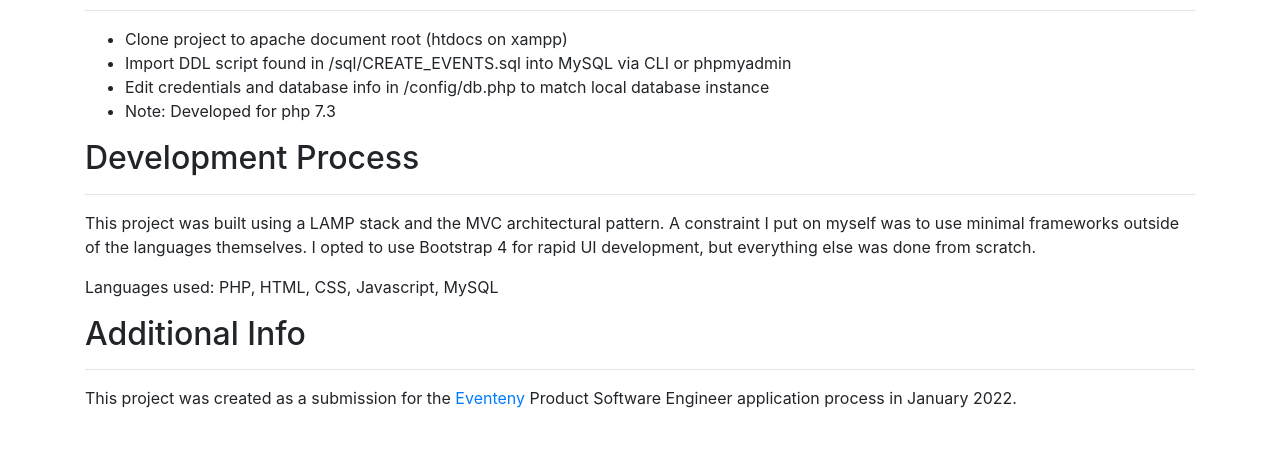
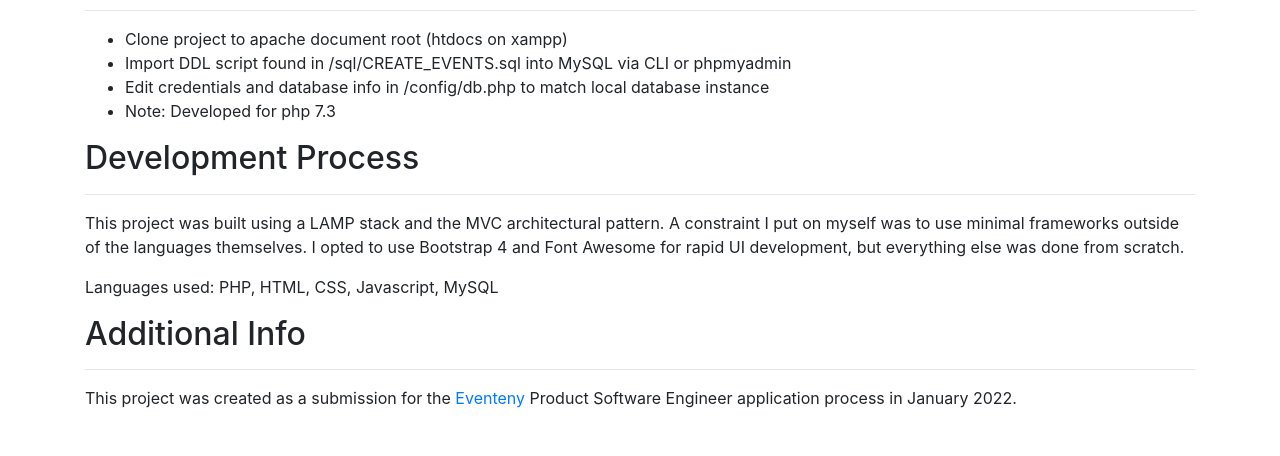
Before and after one commit to WrenParker/scheduler, a PHP site: page /views/Home.php?action=viewHome in a window 1280 px wide. Shown: the part 340-796 px from the top of the page. Run offline with PHP 8.4, Linux system fonts and the light colour scheme; some libraries are stand-ins or nearby versions.

Commit message:
credit font awesome

```diff
--- a/views/Home.php
+++ b/views/Home.php
@@ -33,7 +33,7 @@
       </div>
       <div class="row">
         <div class="col">
-          <p>This project was built using a LAMP stack and the MVC architectural pattern. A constraint I put on myself was to use minimal frameworks outside of the languages themselves. I opted to use Bootstrap 4 for rapid UI development, but everything else was done from scratch.</p>
+          <p>This project was built using a LAMP stack and the MVC architectural pattern. A constraint I put on myself was to use minimal frameworks outside of the languages themselves. I opted to use Bootstrap 4 and Font Awesome for rapid UI development, but everything else was done from scratch.</p>
           <p>Languages used: PHP, HTML, CSS, Javascript, MySQL</p>
         </div>
       </div>
```
